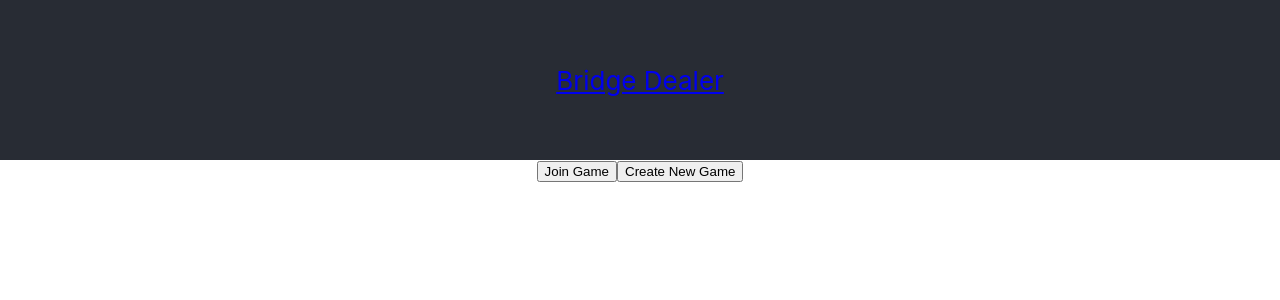
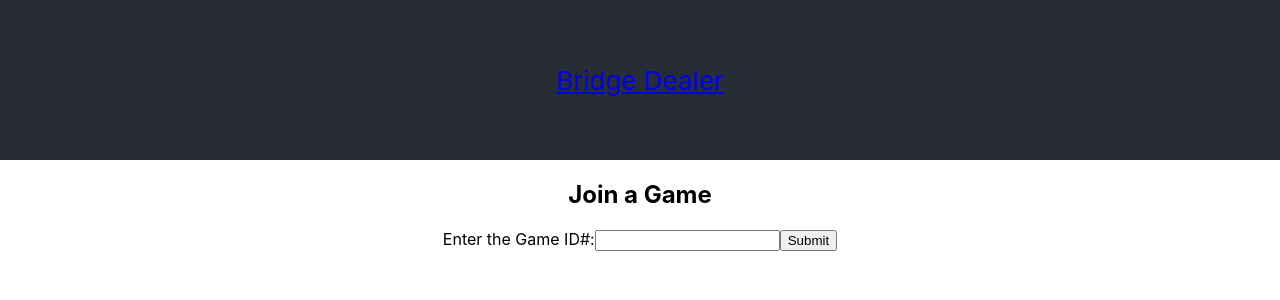
Before and after one commit to tomatillodesign/bridge-dealer, a React (Create React App) app: page / in a window 1280 px wide. Both pictures are taken after a click on the button "Join Game". Shown: the top 300 px of the page. Built offline with nearby package versions, Linux system fonts and the light colour scheme; what re-base would draw is missing.

Commit message:
it's really starting to work, ready to try to add players to games via JoinGame

```diff
--- a/src/CreateGame.js
+++ b/src/CreateGame.js
@@ -14,15 +14,19 @@ class CreateGame extends React.Component {
           this.state = {
                playerName: '',
                gameID: '',
-               isValidGameID: false
+               isValidGameID: false,
+               duplicate: false,
           }
 
      }
 
 
 
-     doesGameExist = (gameID) => {
-          console.log(gameID);
+     doesGameExist = (id) => {
+
+          const gameID = parseInt(id);
+          console.log(parseInt(gameID));
+          let waitingCheck = true;
 
           let allGamesByID = null;
             base.fetch('allGames', {
@@ -32,23 +36,34 @@ class CreateGame extends React.Component {
 
               console.log(data);
               // use mapping to get an array of all the GameIDs, then check that the new game is a unique number
-              allGamesByID = data;
-              console.log(allGamesByID);
-
-              // if new game number is unique, set isValidGameID to true and enter Name
-              this.setState({ isValidGameID: true, gameID: gameID });
+              allGamesByID = data.map(function(game) { return parseInt(game.gameID); });
+              if( allGamesByID.includes(gameID) ) {
+                   this.setState({ isValidGameID: false, duplicate: true });
+                   console.log("ALREADY TAKEN");
+                   waitingCheck = false;
+              } else {
+                   // if new game number is unique, set isValidGameID to true and enter Name
+                   console.log("WORKED");
+                   this.setState({ isValidGameID: true, gameID: gameID, duplicate: false });
+              }
 
             }).catch(error => {
               //handle error
          });
 
-            base.post(`allGames/${gameID}`, {
-                data: { gameID }
-              }).then(() => {
-                console.log("Created New Game");
-              }).catch(err => {
-                // handle error
-              });
+
+
+         // if( waitingCheck === false ) {
+         //
+         //         base.post(`allGames/${gameID}`, {
+         //             data: { gameID: gameID }
+         //           }).then(() => {
+         //             console.log("Created New Game via base.post");
+         //           }).catch(err => {
+         //             // handle error
+         //           });
+         //
+         //      }
 
      }
 
@@ -59,22 +74,33 @@ class CreateGame extends React.Component {
          this.setState({ playerName: name });
 
 
-         base.post(`allGames/${this.state.gameID}/northName`, {
-              data: { name }
+         base.update(`allGames/${this.state.gameID}`, {
+              data: { northName: name }
             }).then(() => {
               console.log("Added New Player");
             }).catch(err => {
               // handle error
             });
 
+     }
 
+
+     setGameID = (gameID) => {
+
+          base.post(`allGames/${gameID}`, {
+              data: { gameID: gameID }
+            }).then(() => {
+              console.log("Created New Game via base.post");
+            }).catch(err => {
+              // handle error
+            });
 
      }
 
 
+     render() {
 
-
-     render() {
+          console.log(this.state.duplicate);
 
           let liveGame = null
           if( this.state.playerName && this.state.gameID ) {
@@ -95,15 +121,24 @@ class CreateGame extends React.Component {
                               />
                               </>
                          );
+               this.setGameID(this.state.gameID);
           } else if ( this.state.isValidGameID && this.state.playerName ) {
                nameForm = null;
           }
+
+
+          let warning = null;
+          if( this.state.duplicate === true ) {
+               warning = (<div className="warning">Sorry, that game was already created. Try again?</div>);
+          }
+
 
           return (
                <>
                { this.state.isValidGameID === false &&
                     <>
                     <h2>Create a New Game</h2>
+                    {warning}
                     <EnterGameID
                          doesGameExist={this.doesGameExist}
                     />
--- /dev/null
+++ b/src/GameFormBasic.js
@@ -0,0 +1,45 @@
+import React from 'react';
+
+///////////////////////////////////////////////////////////////////////
+
+class GameFormBasic extends React.Component {
+
+     constructor(props) {
+          super(props);
+          this.state = {
+               gameID: ''
+          }
+
+     }
+
+     handleGameChange = (event) => {
+          console.log(event.target.value);
+          this.setState({ gameID: event.target.value });
+       }
+
+     handleGameSubmit = (event) => {
+          event.preventDefault();
+          this.props.handleGameSubmit(this.state.gameID);
+     }
+
+     render() {
+
+          return (
+               <>
+               <form onSubmit={this.handleGameSubmit}>
+                 <label>
+                    Enter the Game ID#:
+                    <input type="number" value={this.state.gameID} onChange={this.handleGameChange} required />
+                 </label>
+                 <input type="submit" value="Submit" />
+               </form>
+               </>
+
+          );
+
+     }
+
+}
+
+
+export default GameFormBasic;
--- a/src/JoinGame.js
+++ b/src/JoinGame.js
@@ -1,4 +1,7 @@
 import React from 'react';
+import GameFormBasic from './GameFormBasic';
+import base from './base';
+import { firebaseApp } from './base';
 
 ///////////////////////////////////////////////////////////////////////
 
@@ -9,58 +12,65 @@ class JoinGame extends React.Component {
           this.state = {
                playerName: '',
                gameID: '',
-               createGameFormActive: true
+               warning: false
           }
 
      }
 
 
-     handleNameChange = (event) => {
-          console.log(event.target.value);
-         this.setState({
-              playerName: event.target.value,
-              gameFormActive: true
+     handleGameSubmit = (id) => {
+          console.log(id);
+          const gameID = parseInt(id);
+
+          let allGamesByID = null;
+            base.fetch('allGames', {
+              context: this,
+              asArray: true
+            }).then(data => {
+
+              console.log(data);
+              // use mapping to get an array of all the GameIDs, then check that the new game is a unique number
+              allGamesByID = data.map(function(game) { return parseInt(game.gameID); });
+              if( allGamesByID.includes(gameID) ) {
+
+                   console.log("GOOD TO GO!");
+                   this.setState({ gameID, warning: false });
+
+              } else {
+                   // if new game number is unique, set isValidGameID to true and enter Name
+                   console.log("THAT GAME DOES NOT EXIST");
+                   this.setState({ warning: true, gameID: '' });
+              }
+
+            }).catch(error => {
+              //handle error
          });
-       }
 
-       handleGameChange = (event) => {
-           console.log(event.target.value);
-          this.setState({
-               gameID: event.target.value,
-               gameFormActive: true
-          });
-        }
-
-
-      handleGameSubmit = (event) => {
-        event.preventDefault();
-        console.log(event.target.value);
-        console.log(this.props.allGames);
-        this.props.createNewPlayerName(this.state.playerName);
-        this.props.createNewGame(this.state.gameID);
-        this.setState({
-             createGameFormActive: false
-        });
-      }
-
+     }
 
 
      render() {
 
+          let form = null;
+          if( this.state.gameID === '' ) {
+               form = (
+                    <GameFormBasic
+                         handleGameSubmit={this.handleGameSubmit}
+                    />
+               );
+          }
+
+
+          let warning = null;
+          if( this.state.warning === true ) {
+               warning = (<div className="warning">Sorry, that game does not exist. Try again?</div>);
+          }
+
           return (
                <>
-               <h2>Create a New Game</h2>
-               <form onSubmit={this.handleGameSubmit}>
-               <label>
-                  Your Name:
-                  <input type="text" value={this.state.playerName} onChange={this.handleNameChange} required />
-               </label>
-                 <label>
-                    GameID #:
-                    <input type="number" value={this.state.gameID} onChange={this.handleGameChange} required />
-                 </label>
-                 <input type="submit" value="Create Game Now" />
-               </form>
+               <h2>Join a Game</h2>
+               {warning}
+               {form}
                </>
 
           );
--- a/src/Landing.js
+++ b/src/Landing.js
@@ -23,44 +23,13 @@ class Landing extends React.Component {
           });
      }
 
-     // joinGame = (event) => {
-     //      event.preventDefault();
-     //      this.setState({
-     //         gameFormActive: true
-     //      });
-     // }
-     //
-     // handleNameChange = (event) => {
-     //     this.setState({
-     //          playerName: event.target.value,
-     //          gameFormActive: true
-     //     });
-     //   }
-     //
-     //   handleGameChange = (event) => {
-     //      this.setState({
-     //           gameID: event.target.value,
-     //           gameFormActive: true
-     //      });
-     //    }
-     //
-     //
-     //  handleJoinGameSubmit = (event) => {
-     //    event.preventDefault();
-     //    console.log(event.target.value);
-     //    this.props.createNewPlayerName(this.state.playerName);
-     //    this.setState({
-     //         gameFormActive: false,
-     //         joinedGame: true
-     //    });
-     //  }
-     //
-     //
-     //  changePosition = ( option ) => {
-     //       this.setState({
-     //          position: option
-     //       });
-     //  }
+
+     joiningAGame = (event) => {
+          event.preventDefault();
+          this.setState({
+             joinGame: true
+          });
+     }
 
 
      render() {
@@ -68,13 +37,19 @@ class Landing extends React.Component {
           // decide what to show visitors in the app
           let appView = (
                <div className="action-button-area">
-                    <button>Join Game</button>
+                    <button onClick={this.joiningAGame}>Join Game</button>
                     <button onClick={this.creatingNewGame}>Create New Game</button>
                </div>);
 
           if( this.state.createGame === true ) {
                appView = (
                     <CreateGame />
+               );
+          }
+
+          if( this.state.joinGame === true ) {
+               appView = (
+                    <JoinGame />
                );
           }
 
```
